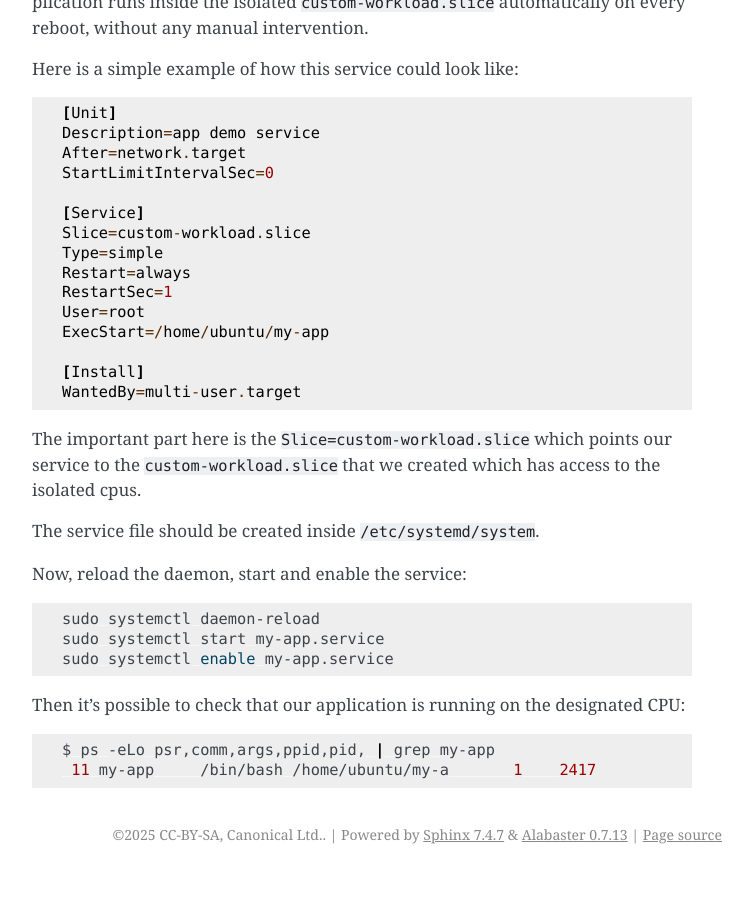
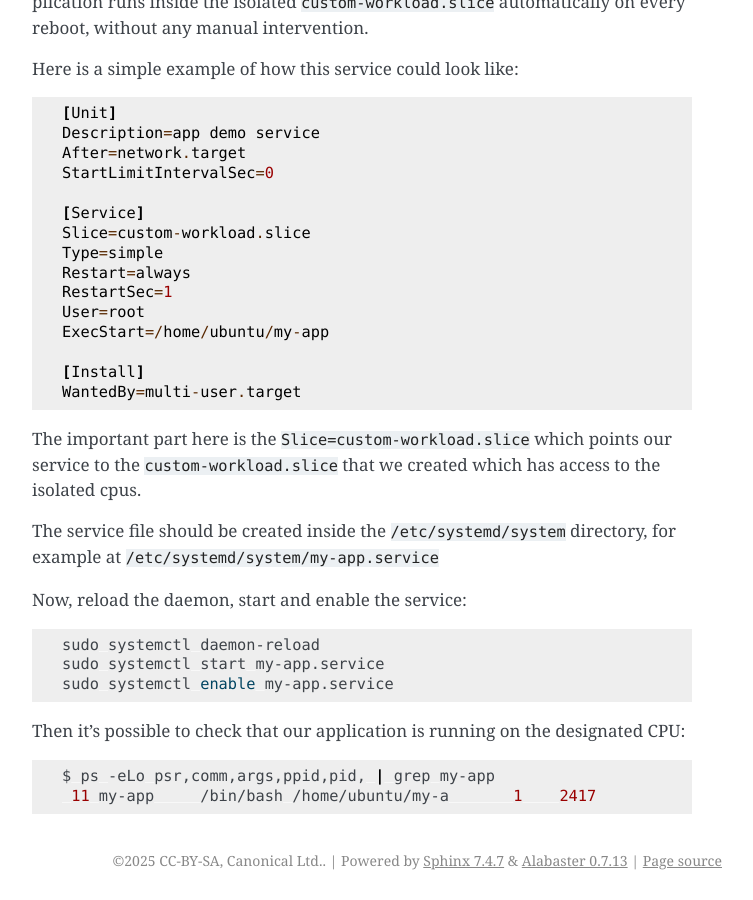
Before and after one commit to canonical/real-time-ubuntu-docs, a Sphinx documentation site: the page built from docs/how-to/using-cpusets.md, in a window 1280 px wide and 900 px high, scrolled down 4424 px. Shown: the whole window, without its empty margins (388-1141 px from the left). Built offline with Sphinx 7.4.7, drawn with Linux system fonts in a browser that asks for light colours; before the commit the page ends 5298 px from its top, so only the background shows below that.

Commit message:
feat: add service filename
Signed-off-by: Lincoln Wallace <lincoln.wallace@canonical.com>

````diff
--- a/docs/how-to/using-cpusets.md
+++ b/docs/how-to/using-cpusets.md
@@ -199,7 +199,7 @@ WantedBy=multi-user.target
 ```
 The important part here is the `Slice=custom-workload.slice` which points our service to the `custom-workload.slice` that we created which has access to the isolated cpus.
 
-The service file should be created inside `/etc/systemd/system`.
+The service file should be created inside the `/etc/systemd/system` directory, for example at `/etc/systemd/system/my-app.service`
 
 Now, reload the daemon, start and enable the service:
 
````
